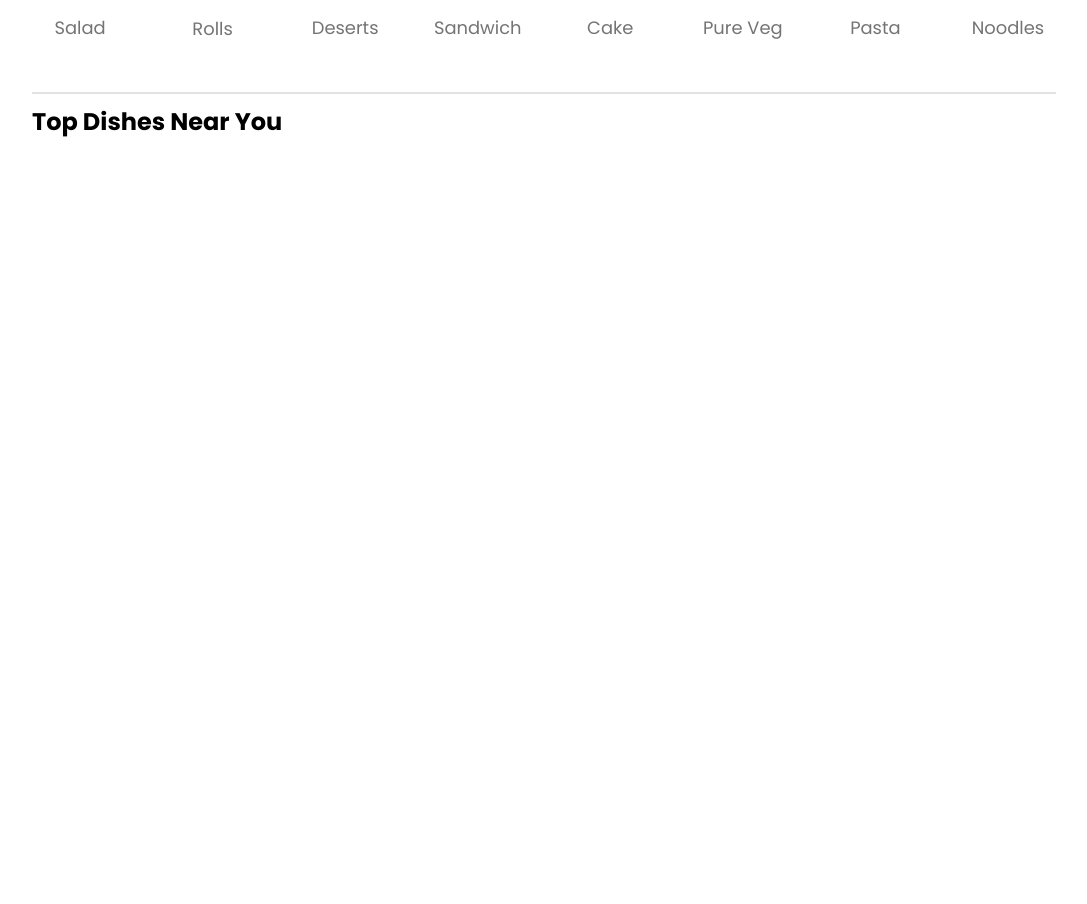
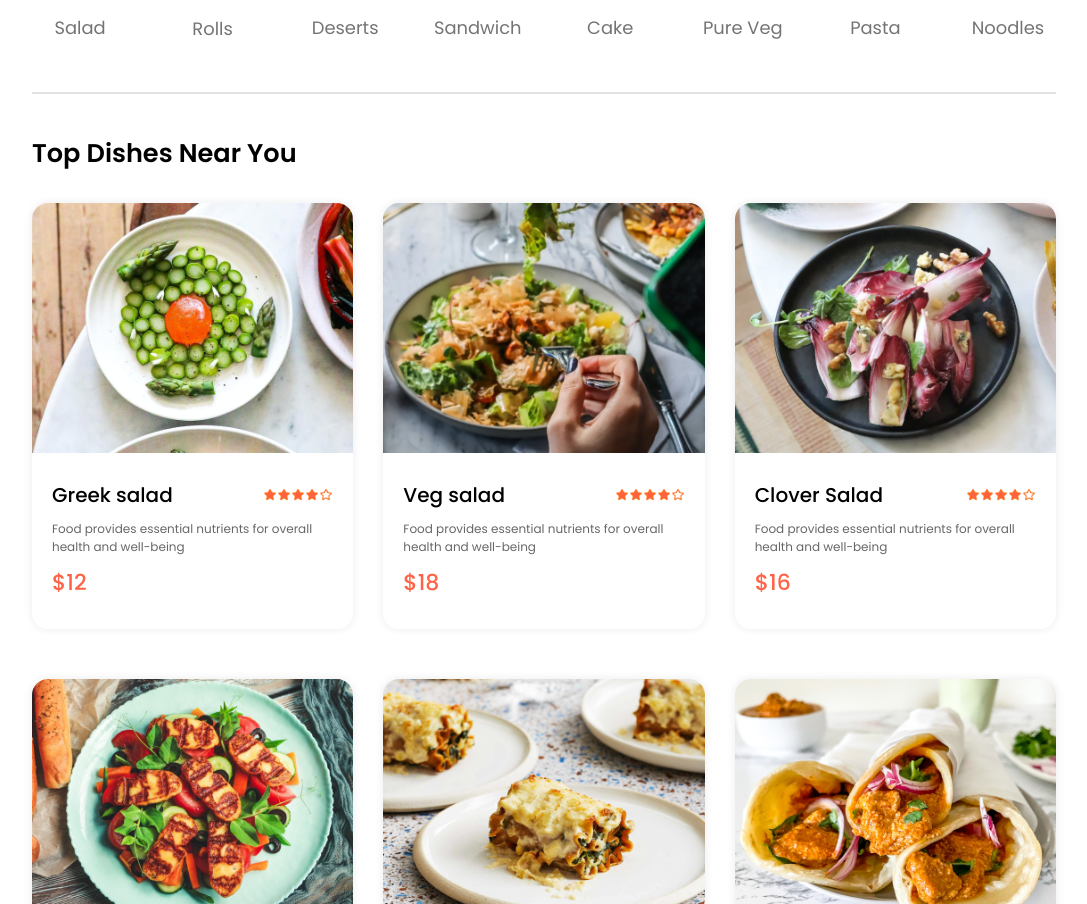
Before and after one commit to danidudileka/Food-Delivery-App-React-JS, a React (Vite) app: page / in a window 1280 px wide. Shown: the part 865-1769 px from the top of the page, without its empty margins (96-1183 px from the left). Before the commit the page ends 1004 px from the top, so only its background shows below. Built offline with nearby package versions, Linux system fonts and the light colour scheme.

Commit message:
Food Item Card

```diff
--- a/src/components/FoodDisplay/FoodDisplay.css
+++ b/src/components/FoodDisplay/FoodDisplay.css
@@ -0,0 +1,16 @@
+.food-display {
+  margin-top: 30px;
+}
+
+.food-display h2 {
+  font-size: max(2vw, 24px);
+  font-weight: 600;
+}
+
+.food-display-list {
+  display: grid;
+  grid-template-columns: repeat(auto-fill, minmax(240px, 1fr));
+  margin-top: 30px;
+  gap: 30px;
+  row-gap: 50px;
+}
--- a/src/components/FoodDisplay/FoodDisplay.jsx
+++ b/src/components/FoodDisplay/FoodDisplay.jsx
@@ -1,12 +1,27 @@
 import React, { useContext } from "react";
 import "./FoodDisplay.css";
 import { StoreContext } from "../../context/StoreContext";
+import FoodItem from "../FoodItem/FoodItem";
 
-const FoodDisplay = ({category}) => {
+const FoodDisplay = ({ category }) => {
   const { food_list } = useContext(StoreContext);
   return (
     <div className="food-display" id="food-display">
       <h2>Top Dishes Near You</h2>
+      <div className="food-display-list">
+        {food_list.map((item, index) => {
+          return (
+            <FoodItem
+              key={index}
+              id={item._id}
+              name={item.name}
+              description={item.description}
+              price={item.price}
+              image={item.image}
+            />
+          );
+        })}
+      </div>
     </div>
   );
 };
--- /dev/null
+++ b/src/components/FoodItem/FoodItem.css
@@ -0,0 +1,45 @@
+.food-item {
+  width: 100%;
+  margin: auto;
+  border-radius: 16px;
+  box-shadow: 0px 0px 10px #00000015;
+  transition: 0.3s;
+  animation: fadeIn 1s;
+}
+
+.food-item-img {
+  width: 100%;
+  border-radius: 16px 16px 0px 0px;
+}
+
+.food-item-info{
+    padding: 20px;
+}
+
+.food-item-name-rating{
+    display: flex;
+    justify-content: space-between;
+    align-items: center;
+    margin-bottom: 10px;
+}
+
+.food-item-name-rating p{
+    font-size: 20px;
+    font-weight: 500;
+}
+
+.food-item-name-rating img{
+    width: 70px;
+}
+
+.food-item-desc{
+    color: #676767;
+    font-size: 12px;
+}
+
+.food-item-price{
+    color: tomato;
+    font-size: 22px;
+    font-weight: 500;
+    margin: 10px 0px;
+}
--- /dev/null
+++ b/src/components/FoodItem/FoodItem.jsx
@@ -0,0 +1,23 @@
+import React from "react";
+import "./FoodItem.css";
+import { assets } from "../../assets/assets";
+
+const FoodItem = ({ id, name, price, description, image }) => {
+  return (
+    <div className="food-item">
+      <div className="food-item-img-container">
+        <img src={image} alt="image" className="food-item-img" />
+      </div>
+      <div className="food-item-info">
+        <div className="food-item-name-rating">
+          <p>{name}</p>
+          <img src={assets.rating_starts} alt="rating_starts" />
+        </div>
+        <p className="food-item-desc">{description}</p>
+        <p className="food-item-price">${price}</p>
+      </div>
+    </div>
+  );
+};
+
+export default FoodItem;
```
